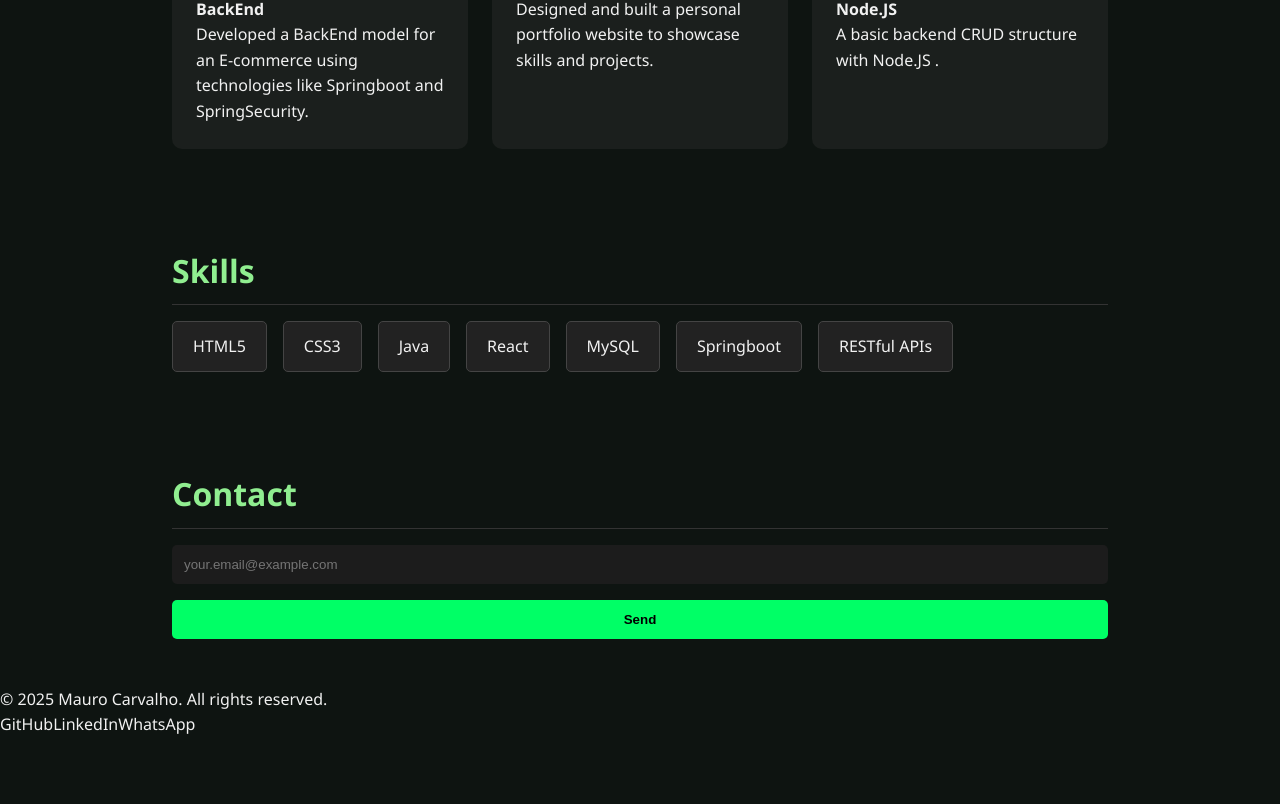
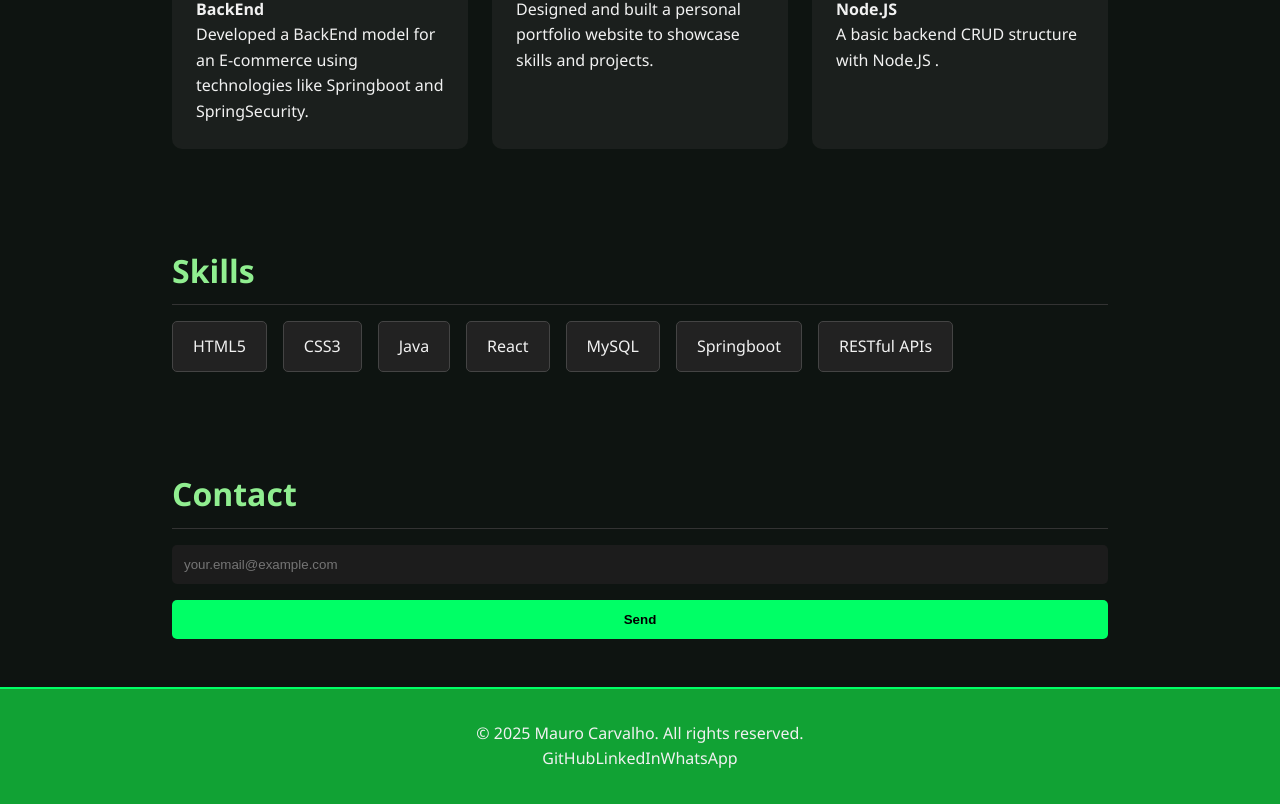
Before and after one commit to maurov1ctor/personal-portifolio, a React (Create React App) app: page / in a window 1280 px wide. Shown: the part 816-1620 px from the top of the page. Before the commit the page ends 1554 px from the top, so only its background shows below. Built offline with nearby package versions, Linux system fonts and the light colour scheme.

Commit message:
Ajuste no Foot em Desktop

```diff
--- a/src/index.css
+++ b/src/index.css
@@ -259,6 +259,7 @@ button[type="submit"]:hover {
   padding: 2rem 1rem;
   border-top: 2px solid #00ff66;
   width: 100%;
+  height: auto;
   position: relative;
   bottom: 0;
 }
@@ -293,3 +294,15 @@ button[type="submit"]:hover {
 
 
 }
+
+.footer {
+  background-color: #11a234;
+  color: #f1f1f1;
+  text-align: center;
+  padding: 2rem 1rem;
+  border-top: 2px solid #00ff66;
+  width: 100%;
+  height: auto;
+  position: relative;
+  bottom: 0;
+}
```
Also changed, not shown: 1 other file (tests, documents, lock files or other folders).
